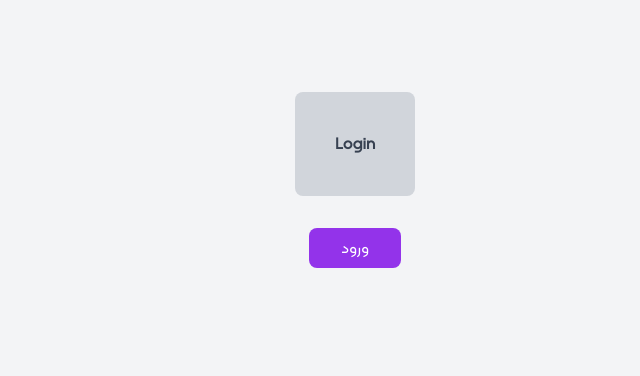
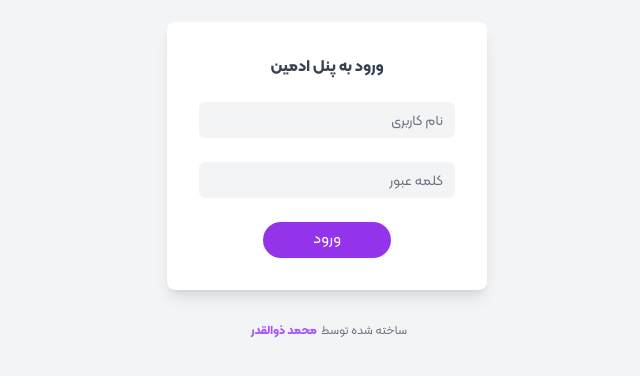
Before and after one commit to mohammad-zolghadr/admin-panel, a React (Create React App) app: page /login in a window 1280 px wide. Shown: the part 220-596 px from the top of the page, without its empty margins (344-984 px from the left). Built offline with nearby package versions, Linux system fonts and the light colour scheme; the HTML template or start-up script is replaced by a standard one.

Commit message:
Login Front Completed - Some Tailwind Component added

```diff
--- a/package.json
+++ b/package.json
@@ -38,6 +38,7 @@
     ]
   },
   "devDependencies": {
+    "@tailwindcss/forms": "^0.5.3",
     "autoprefixer": "^10.4.13",
     "postcss": "^8.4.19",
     "tailwindcss": "^3.2.4"
--- a/src/components/Admin/Login.js
+++ b/src/components/Admin/Login.js
@@ -1,18 +1,56 @@
-import React from "react";
+import React, { useState } from "react";
 import { Link } from "react-router-dom";
 
 const Login = () => {
+  const [inputValue, setInputValue] = useState({ username: "", password: "" });
+  const inputHandler = (e) => {
+    setInputValue({ ...inputValue, [e.target.name]: e.target.value });
+  };
+  const loginHandler = (e) => {
+    e.preventDefault();
+    // Loading - axios
+  };
   return (
-    <div className="font-nf h-screen bg-gray-100 flex flex-col gap-8 justify-center items-center">
-      <h1 className="text-md font-bold bg-gray-300 p-10 rounded-lg text-gray-700">
-        Login
-      </h1>
-      <Link
-        className="bg-purple-600 text-md px-8 py-2 rounded-lg text-white hover:opacity-50 duration-300"
-        to="/admin/dashboard"
+    <div className="font-nf h-screen bg-gray-100 fcenter flex-col gap-8 ">
+      <form
+        onSubmit={loginHandler}
+        className="responsive-center fcenter flex-col gap-6 bg-white rounded-lg shadow-lg"
       >
-        ورود
-      </Link>
+        <h3 className="font-bf text-gray-700">ورود به پنل ادمین</h3>
+        <input
+          name="username"
+          type="text"
+          value={inputValue.username}
+          className="minput"
+          placeholder="نام کاربری"
+          onChange={inputHandler}
+        />
+        <input
+          name="password"
+          type="password"
+          value={inputValue.password}
+          className="minput"
+          placeholder="کلمه عبور"
+          onChange={inputHandler}
+        />
+        <Link
+          type="submit"
+          className="fcenter primary-btn mhover rounded-full w-1/2"
+          to="/admin/dashboard"
+        >
+          ورود
+        </Link>
+      </form>
+      <p className="text-gray-500 text-xs">
+        ساخته شده توسط
+        <a
+          href="https://mohammadzolghadr.ir"
+          target="_blank"
+          className="inline-block text-purple-500 mx-1 font-bf"
+        >
+          محمد ذوالقدر
+        </a>
+      </p>
     </div>
   );
 };
--- a/src/components/Home.js
+++ b/src/components/Home.js
@@ -8,10 +8,7 @@ const Home = () => {
         در این صفحه، بخش اصلی وبسایت قرار خواهد گرفت و با کلیک بر روی دکمه زیر،
         می توانید به پنل ادمین دسترسی داشته باشید
       </p>
-      <Link
-        to="/login"
-        className="bg-purple-600 text-md px-8 py-2 rounded-lg text-white hover:opacity-50 duration-300"
-      >
+      <Link to="/login" className="primary-btn mhover">
         ورود به پنل ادمین
       </Link>
     </div>
--- a/src/index.css
+++ b/src/index.css
@@ -33,4 +33,13 @@
   .mtag {
     @apply bg-purple-200 text-purple-500 font-bf text-sm;
   }
+  .primary-btn {
+    @apply bg-purple-600 text-base px-8 py-1 pb-2 rounded-lg text-white;
+  }
+  .minput {
+    @apply text-slate-800 border-none bg-gray-100 text-sm w-full rounded-md focus:ring-0 focus:bg-purple-100 focus:outline-purple-400;
+  }
+  .responsive-center {
+    @apply w-2/3 sm:w-1/2 p-8 md:w-2/5 lg:w-1/3 xl:w-1/4;
+  }
 }
--- a/tailwind.config.js
+++ b/tailwind.config.js
@@ -8,5 +8,5 @@ module.exports = {
     },
     extend: {},
   },
-  plugins: [],
+  plugins: [require("@tailwindcss/forms")],
 };
```
Also changed, not shown: 2 other files (tests, documents, lock files or other folders).
